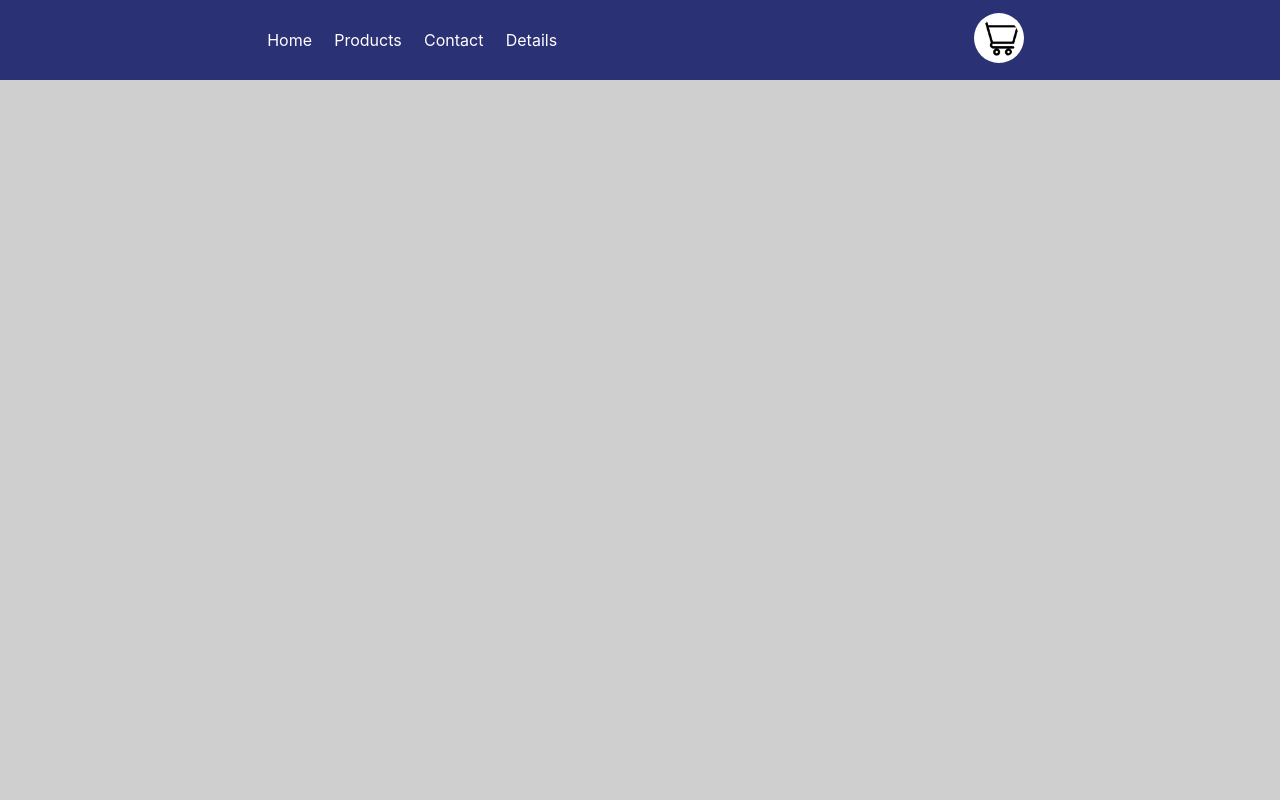
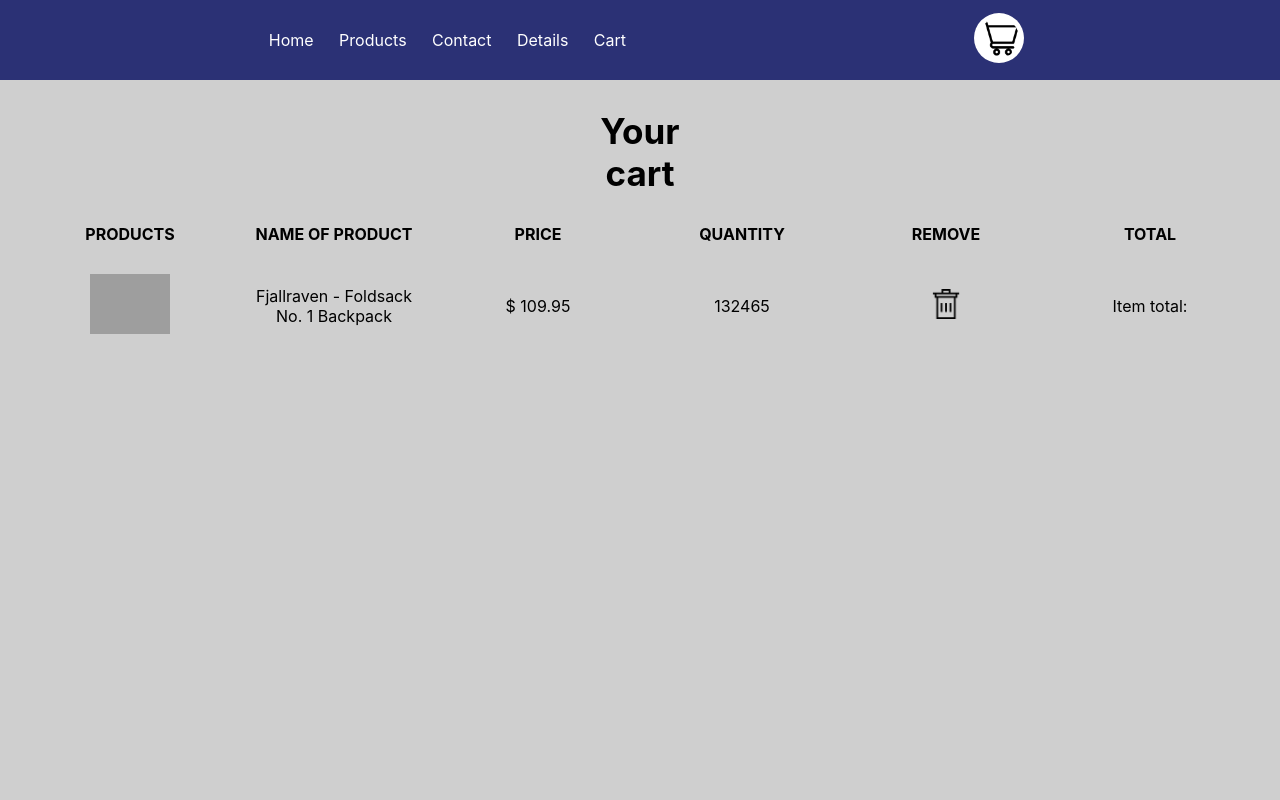
Before and after one commit to RamonMaximiliano/e-commerce-react, a React (Create React App) app: page /#/cart in a window 1280 px wide. Shown: the top 800 px of the page. Built offline with nearby package versions, Linux system fonts and the light colour scheme; grey boxes are pictures that could not be loaded.

Commit message:
cart started

```diff
--- a/src/App.tsx
+++ b/src/App.tsx
@@ -9,6 +9,7 @@ import { Products } from "./components/Products/Products";
 import { Home } from "./components/Home/Home";
 import { Contact } from "./components/Contact/Contact";
 import { Details } from "./components/DetailsPage/Details";
+import { Cart } from "./components/Cart/Cart";
 
 export type prod = {
   id: number;
@@ -45,6 +46,7 @@ function App() {
            <Route path="/products" element={<Products />} />
            <Route path="/contact" element={<Contact />} />
            <Route path="/details" element={<Details />} />
+           <Route path="/cart" element={<Cart />} />
         </Routes>
         <Footer />
       </div>
--- /dev/null
+++ b/src/components/Cart/Cart.tsx
@@ -0,0 +1,66 @@
+import "./styles.css";
+import { prod } from "../../App";
+import trash from "../../images/trash.png"
+
+let cartProd: prod = {
+  id: 1,
+  title: "Fjallraven - Foldsack No. 1 Backpack",
+  price: 109.95,
+  description:
+    "Your perfect pack for everyday use and walks in the forest. Stash your laptop (up to 15 inches) in the padded sleeve, your everyday",
+  category: "men's clothing",
+  image: "https://fakestoreapi.com/img/81fPKd-2AYL._AC_SL1500_.jpg",
+  rating: { rate: 3.9, count: 120 },
+};
+
+export const Cart = () => {
+  return (
+    <div>
+      <div className="cartTitle">
+        <p>Your cart</p>
+      </div>
+      <div className="prodInfo-title">
+        <div className="prodInfo-column">
+          <p className="prod-prop">PRODUCTS</p>
+       </div>
+        <div className="prodInfo-column">
+          <p className="prod-prop">NAME OF PRODUCT</p>
+       </div>
+        <div className="prodInfo-column">
+          <p className="prod-prop">PRICE</p>
+       </div>
+        <div className="prodInfo-column">
+          <p className="prod-prop">QUANTITY</p>
+       </div>
+        <div className="prodInfo-column">
+          <p className="prod-prop">REMOVE</p>
+       </div>
+        <div className="prodInfo-column">
+          <p className="prod-prop">TOTAL</p>
+       </div>
+      </div>
+
+
+      <div className="prodInfo">
+        <div className="prodInfo-column">
+          <img className="prod-prop-image" src={cartProd.image}/>
+        </div>
+        <div className="prodInfo-column">
+          <p>{cartProd.title}</p>
+        </div>
+        <div className="prodInfo-column">
+          <p>$  {cartProd.price}</p>
+        </div>
+        <div className="prodInfo-column">
+          <p>132465</p>
+        </div>
+        <div className="prodInfo-column">
+          <img className="prod-prop-trash" src={trash}/>
+        </div>
+        <div className="prodInfo-column">
+          <p>Item total:</p>
+        </div>
+      </div>
+    </div>
+  );
+};
--- /dev/null
+++ b/src/components/Cart/styles.css
@@ -0,0 +1,41 @@
+.cartTitle{
+    font-weight: bold;
+    font-size: 35px;
+    width:150px;
+    margin:auto;
+    margin-top:30px;
+    margin-bottom:30px;
+}
+
+.prodInfo-title{
+    display:flex;
+    max-width: 1200px;
+    margin:auto;
+    justify-content: space-between;
+    margin-bottom:30px;
+    align-items: center;
+}
+
+.prodInfo{
+    display:flex;
+    max-width: 1200px;
+    margin:auto;
+    justify-content: space-between;
+    align-items: center;
+}
+
+
+.prod-prop{
+    font-weight: bold;
+}
+
+.prod-prop-image{
+    width:80px;
+}
+.prod-prop-trash{
+    width:30px;
+}
+
+.prodInfo-column{
+    width:180px;
+}
--- a/src/components/Header/Header.tsx
+++ b/src/components/Header/Header.tsx
@@ -10,6 +10,7 @@ export const Header = () => {
                 <li><Link to="/Products" className="LinkTag">Products</Link></li>
                 <li><Link to="/Contact" className="LinkTag">Contact</Link></li>
                 <li><Link to="/Details" className="LinkTag">Details</Link></li>
+                <li><Link to="/Cart" className="LinkTag">Cart</Link></li>
             </ul>
             <div>
                 <img src={cartImg} className="cartImg"/>
```
Also changed, not shown: src/images/trash.png (added).
